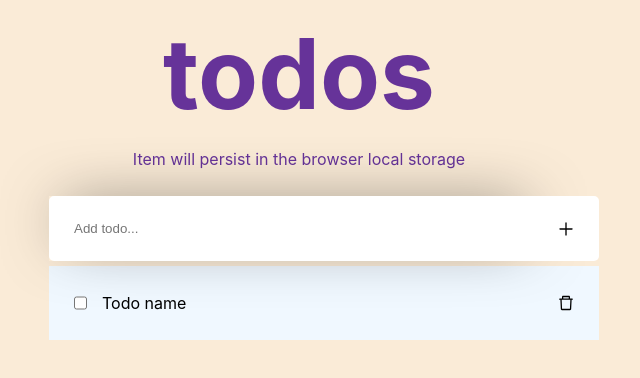
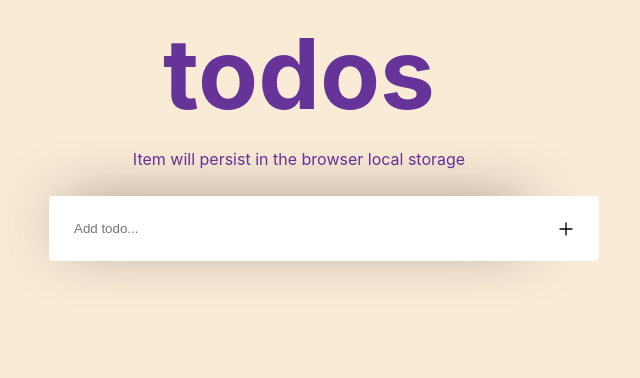
Before and after one commit to hansderly/todo-react, a React (Vite) app: page / in a window 1280 px wide. Shown: the top 378 px of the page, without its empty margins (341-981 px from the left). Built offline with nearby package versions, Linux system fonts and the light colour scheme.

Commit message:
map through array and display them

```diff
--- a/src/components/ItemList/ItemList.jsx
+++ b/src/components/ItemList/ItemList.jsx
@@ -2,9 +2,9 @@ import React, { useState } from 'react';
 
 import styles from './ItemList.module.css';
 
-import Item from '../Item/intem';
 import ItemListHeader from '../ItemListHeader/ItemListHeader';
 import ItemInput from '../ItemInput/ItemInput';
+import Items from '../Items/Items';
 
 function ItemList() {
   const [value, setValue] = useState('');
@@ -21,7 +21,7 @@ function ItemList() {
     <div className={styles.container}>
       <ItemListHeader />
       <ItemInput value={value} onChange={(e) => setValue(e.target.value)} onKeyDown={(e) => (e.key === 'Enter' ? addTodo(value) : null)} />
-      <Item />
+      <Items items={todos} />
     </div>
   );
 }
--- /dev/null
+++ b/src/components/Items/Items.jsx
@@ -0,0 +1,18 @@
+import React from 'react';
+import PropTypes from 'prop-types';
+
+import Item from '../Item/intem';
+
+function Items({ items }) {
+  return (
+    items.map((todo) => (
+      <Item />
+    ))
+  );
+}
+
+Items.propTypes = {
+  items: PropTypes.arrayOf.isRequired,
+};
+
+export default Items;
```
